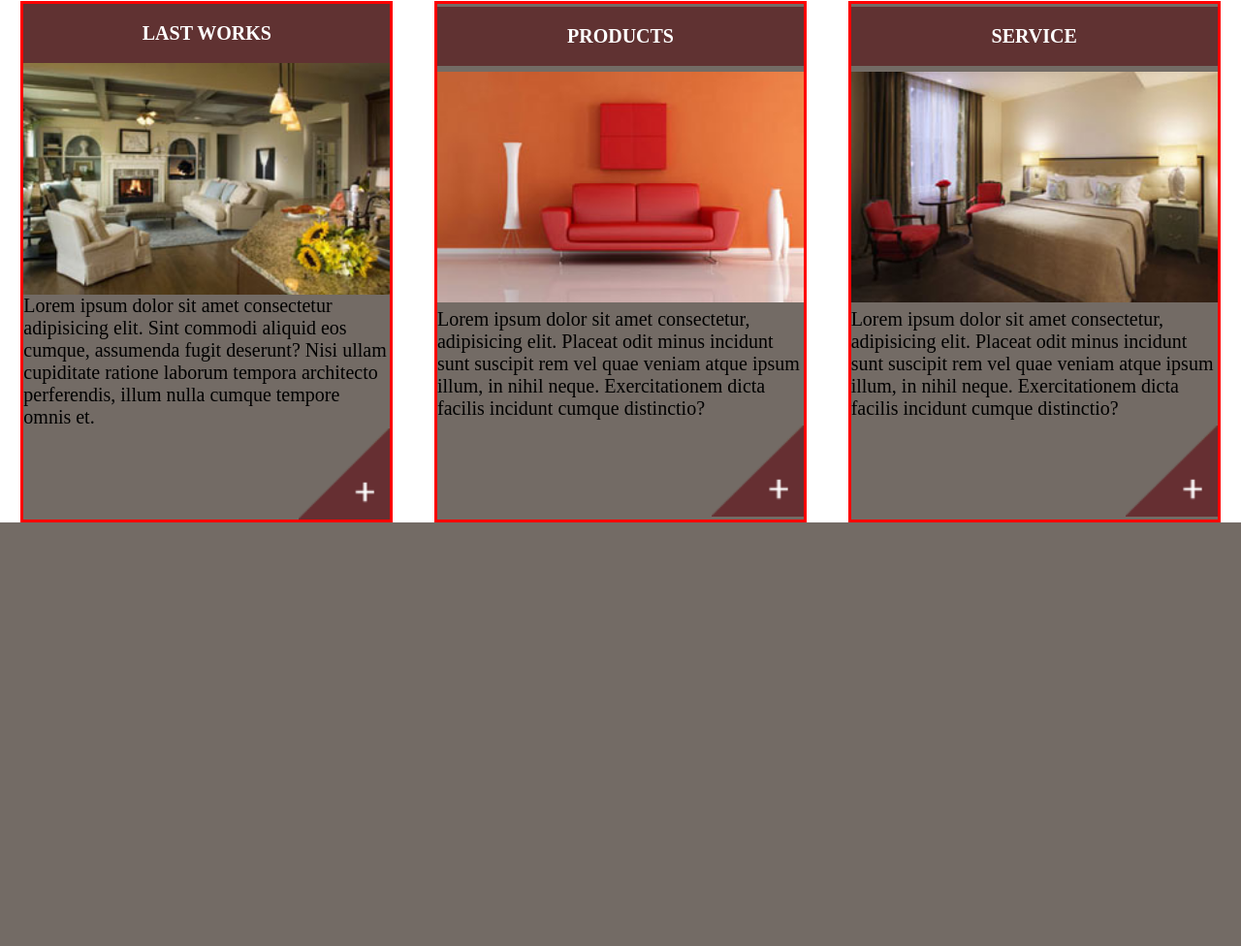
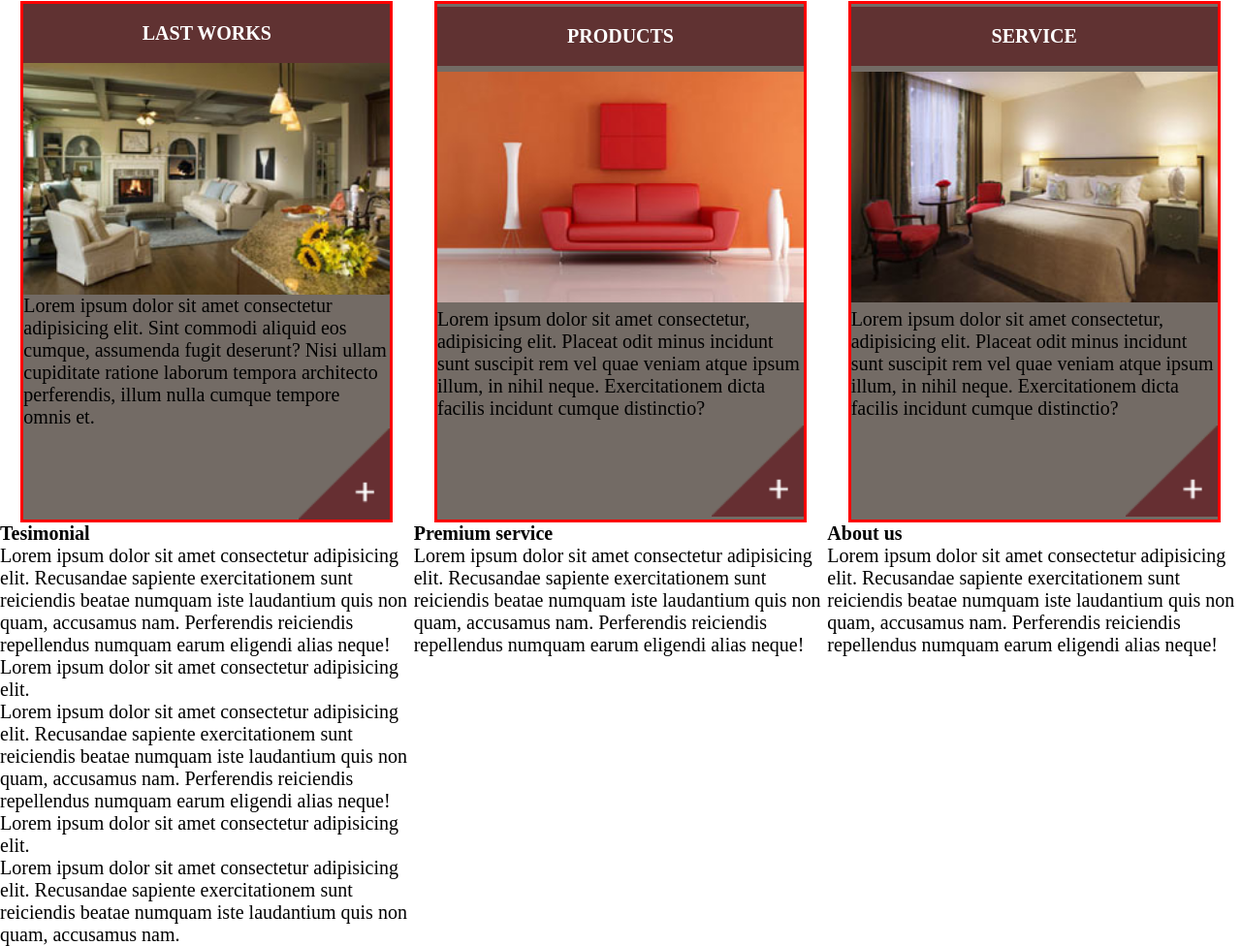
Before and after one commit to rayanouerfelli/Exercice1, a plain HTML site: page index.html in a window 1280 px wide. Shown: the part 833-1809 px from the top of the page at 97% size. Before the commit the page ends 1372 px from the top, so only its background shows below. Drawn offline with Linux system fonts and the light colour scheme.

Commit message:
troisieme commit

```diff
--- a/assets/css/styles.css
+++ b/assets/css/styles.css
@@ -86,6 +86,6 @@ section{
 main img{
     width: 100%;
 }
-footer{
+footer {
 
     }
--- a/index.html
+++ b/index.html
@@ -42,8 +42,31 @@
                 <img class="image-p"src="./assets/Image/plus_btn.png" alt="">
             </div>
     </section>
+    <section>
+        <div class="v2">
+            <h3>Tesimonial</h3>
+           <ul> <li> <p>Lorem ipsum dolor sit amet consectetur adipisicing elit. Recusandae sapiente exercitationem sunt reiciendis beatae numquam iste laudantium quis non quam, accusamus nam. Perferendis reiciendis repellendus numquam earum eligendi alias neque!</p>  </li>
+           <li> <p>Lorem ipsum dolor sit amet consectetur adipisicing elit. </p>  </li>
+           <li> <p>Lorem ipsum dolor sit amet consectetur adipisicing elit. Recusandae sapiente exercitationem sunt reiciendis beatae numquam iste laudantium quis non quam, accusamus nam. Perferendis reiciendis repellendus numquam earum eligendi alias neque!</p>  </li>
+           <li> <p>Lorem ipsum dolor sit amet consectetur adipisicing elit. </p>  </li>
+           <li> <p>Lorem ipsum dolor sit amet consectetur adipisicing elit. Recusandae sapiente exercitationem sunt reiciendis beatae numquam iste laudantium quis non quam, accusamus nam. </p>  </li>
+            </ul>
+        </div>
+            <div class="v2">
+            <h3>Premium service</h3>
+            <p>Lorem ipsum dolor sit amet consectetur adipisicing elit. Recusandae sapiente exercitationem sunt reiciendis beatae numquam iste laudantium quis non quam, accusamus nam. Perferendis reiciendis repellendus numquam earum eligendi alias neque!</p>
+        </div>
+        <div class="v2">
+            <h3>About us </h3>
+            <p>Lorem ipsum dolor sit amet consectetur adipisicing elit. Recusandae sapiente exercitationem sunt reiciendis beatae numquam iste laudantium quis non quam, accusamus nam. Perferendis reiciendis repellendus numquam earum eligendi alias neque!</p>
+        </div>
+
+
+    </section>
+
     </main>
     <footer>
+
 
     </footer>
 </div>
```
